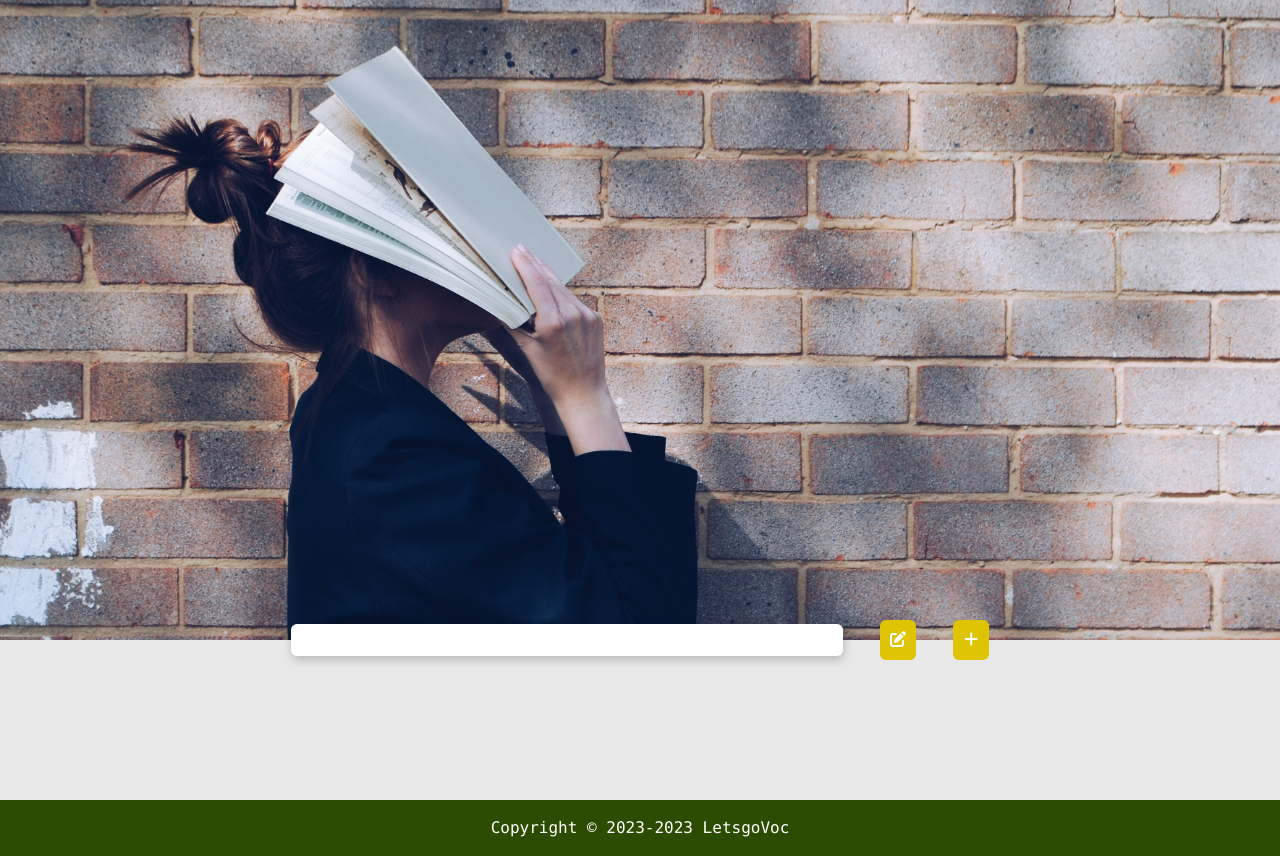
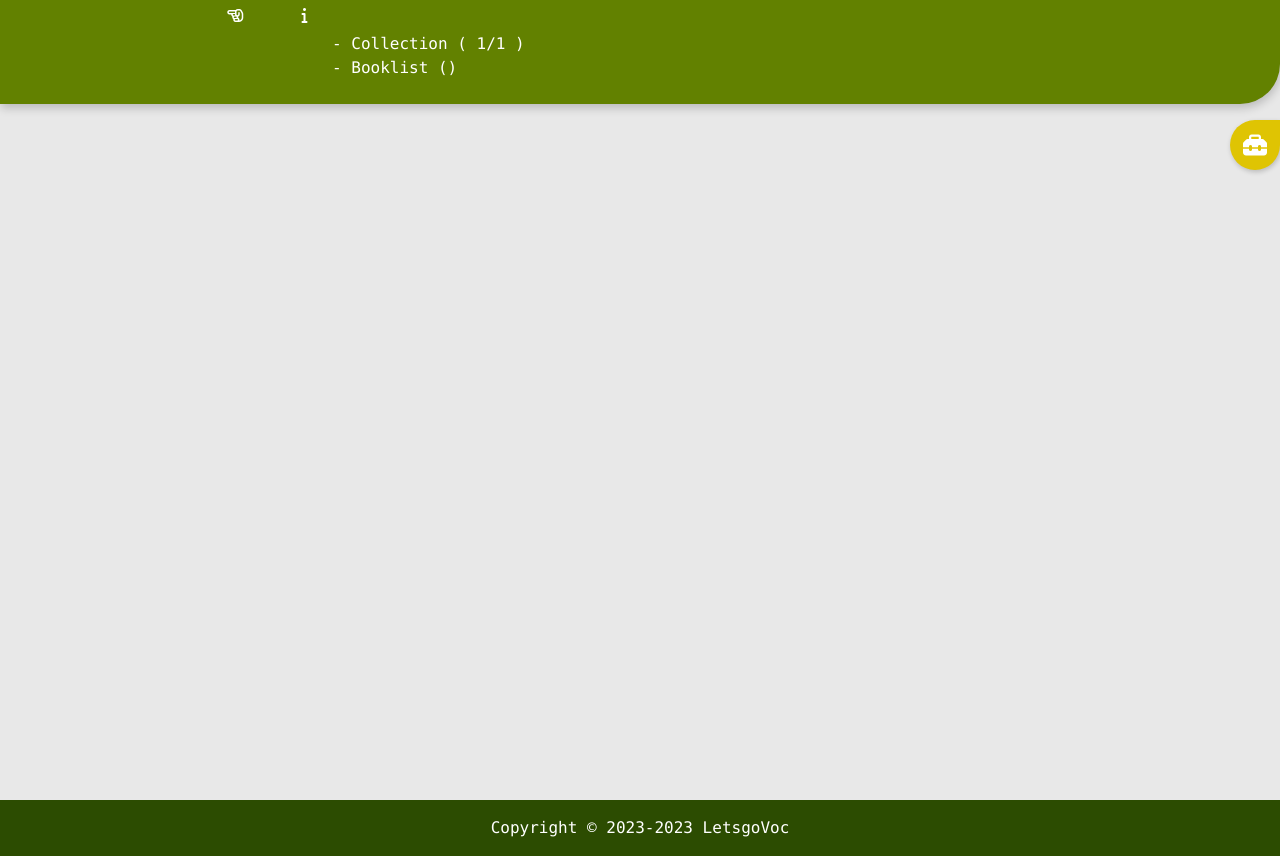
Before and after one commit to jinny8813/VocaBud, a CodeIgniter 4 app: the page made by app/Views/pages/perbook_list.php in a window 1280 px wide. Shown: the part 56-912 px from the top of the page. Run offline with PHP 8.4 and a stand-in for CodeIgniter, Linux system fonts and the light colour scheme; the template is opened without the code that fills it, so the values that code supplies are empty; some libraries are stand-ins or nearby versions.

Commit message:
add perbook controller

```diff
--- a/app/Views/pages/perbook_list.php
+++ b/app/Views/pages/perbook_list.php
@@ -1,31 +1,53 @@
 <?= $this->extend("layout/template")?>
 <?= $this->section('content')?>
 <section class="min-vh-100 bg_light">
-    <div class="w-100">
-        <img class="img-fluid" src="<?= base_url('../../public/assets/images/banner.jpg') ?>" alt="">
+<div class="container-fluid bg_green bg_green_title">
+        <div class="row justify-content-center">
+            <div class="col-md-8 row justify-content-center align-items-center">
+                <div class="col-1 p-0">
+                    <a href="<?= base_url('/books')?>" class="btn btn_low_key p-0"><i class="fa-fw fa-regular fa-hand-point-left"></i></a>
+                </div>
+                <div class="col-1 p-0">
+                    <a href="#" class="btn btn_low_key p-0"><i class="fa-fw fa-solid fa-info"></i></a>
+                </div>
+                <div class="col-8 p-3">
+                    <div class="fs-3 text-center"><?= esc($book_title)?></div>
+                </div>
+                <div class="col-2">
+                </div>
+            </div>
+        </div>
+        <div class="row justify-content-center">
+            <div class="col-md-6 col-10 pb-4">
+                <div>- Collection ( 1/1 )</div>
+                <div>- Booklist ()</div>
+            </div>
+        </div>
     </div>
-    <div class="container">
-        <div class="row justify-content-center">
-            <div class="col-md-8">
-                <div class="position-relative">
-                    <div class="position-absolute top-100 start-50 translate-middle d-flex justify-content-around align-items-center w-100">
-                        <div class="card w-75">
-                            <div class="card-body">
-                                <div class="text-center fs-3"><?= esc($book_title)?></div>
-                            </div>
-                        </div>
-                        <div>
-                            <a href="#" class="btn p-2"><i class="fa-fw fa-solid fa-pen-to-square"></i></a>
-                        </div>
-                        <div>
-                            <a href="<?= base_url('/cards/new') ?>" class="btn p-2"><i class="fa-fw fa-solid fa-plus"></i></a>
-                        </div>
+
+    <div class="position-sticky top-0 z-3">
+        <div class="position-relative">
+            <div class="position-absolute top-0 end-0 mt-3">
+                <button class="btn btn_the_biggest fs-4 p-2" id="bigBtn"><i class="fa-fw fa-solid fa-toolbox"></i></button>
+                <div id="groupBtn" class="d-none">
+                    <div class="d-flex">
+                        <a href="<?= base_url('perbook/new')?>" class="btn btn_biggest_down p-2"><i class="fa-fw fa-solid fa-plus"></i></a>
+                    </div>
+                    <div class="d-flex">
+                        <a href="#" class="btn btn_biggest_down p-2"><i class="fa-fw fa-solid fa-pen-to-square"></i></a>
+                    </div>
+                    <div class="d-flex">
+                        <a href="#" class="btn btn_biggest_down p-2"><i class="fa-fw fa-solid fa-eye"></i></a>
+                    </div>
+                    <div class="d-flex">
+                        <a href="#" class="btn btn_biggest_down p-2"><i class="fa-fw fa-solid fa-play"></i></a>
                     </div>
                 </div>
             </div>
         </div>
     </div>
-    <div class="container py-5">
+
+    <div class="container py-3">
         <div class="row justify-content-center my-3">
             <div class="col-md-10">
                 <?php foreach($cards as $row):?>
@@ -49,4 +71,10 @@
         </div>
     </div>
 </section>
+<script>
+    let groupBtn = document.getElementById("groupBtn");
+    document.getElementById("bigBtn").addEventListener("click",(e) => {
+        groupBtn.classList.toggle("d-none");
+    })
+</script>
 <?= $this->endSection()?>
```
Also changed, not shown: app/Config/Routes.php (+4 -4 lines), app/Controllers/Books.php (+0 -12 lines), app/Controllers/Cards.php (+0 -110 lines), app/Controllers/PerBook.php (added, +134 -0 lines), app/Views/pages/books_list.php (+3 -6 lines), app/Views/pages/perbook_create.php (+14 -20 lines).
